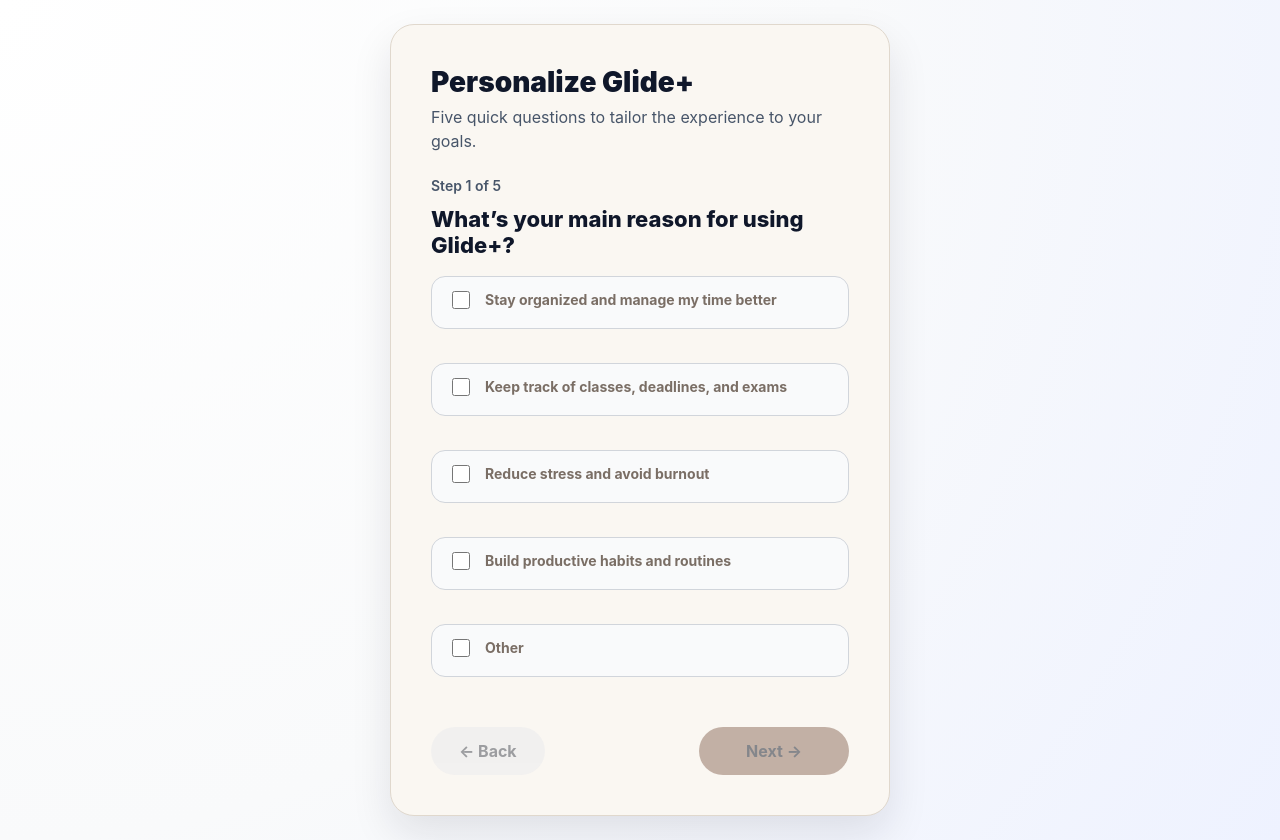
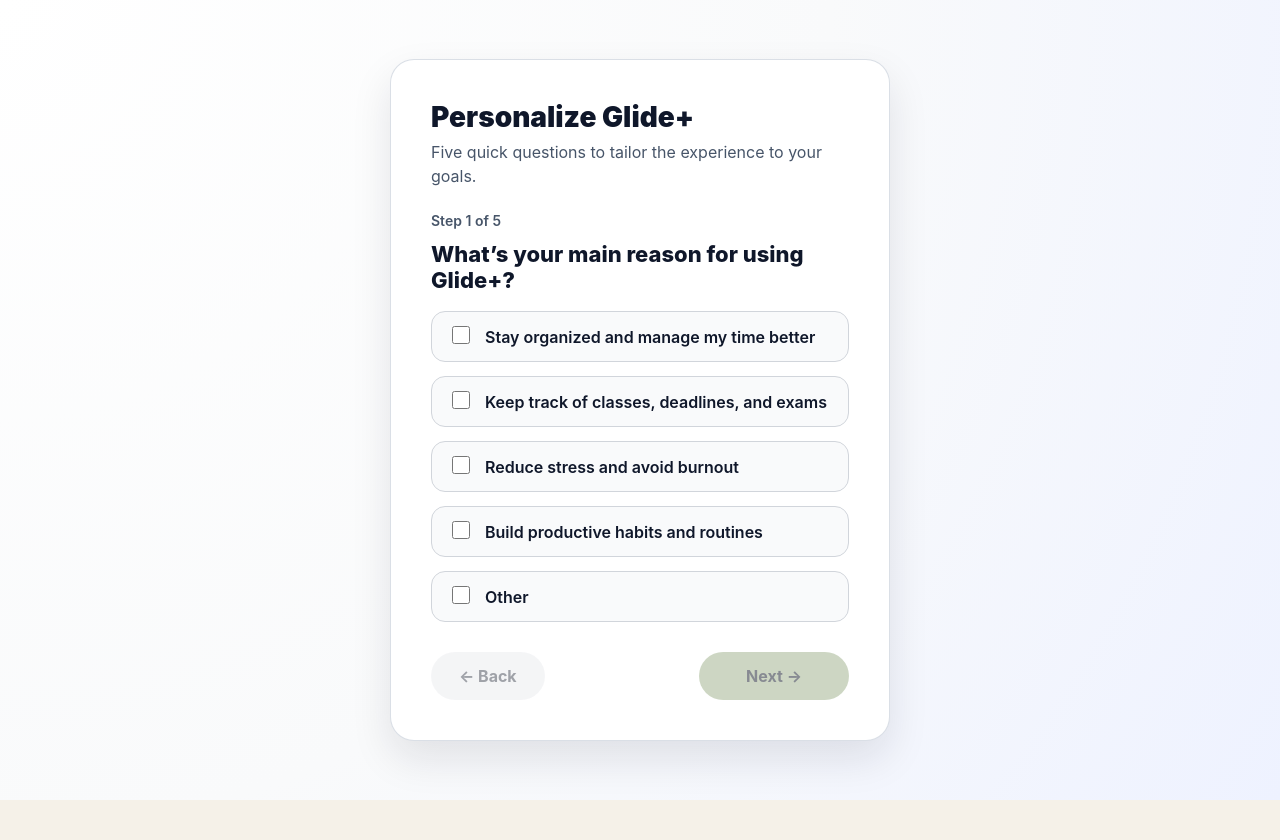
Before and after one commit to hannaberhanne/glide-capstone, a React (Vite) app in the folder frontend/: page /onboarding in a window 1280 px wide. After the commit the page ends 800 px from the top, so only its background shows below. Built offline with nearby package versions, Linux system fonts and the light colour scheme; no server answers.

Commit message:
Update auth and page styling

```diff
--- a/frontend/src/components/AddGoal.css
+++ b/frontend/src/components/AddGoal.css
@@ -94,8 +94,8 @@
 }
 
 .add-goal-input:focus {
-  border-color: var(--highlight-color, #C630F4);
-  box-shadow: 0 0 0 3px var(--accent-soft, rgba(198, 48, 244, 0.10));
+  border-color: var(--highlight-color);
+  box-shadow: 0 0 0 3px var(--accent-soft);
 }
 
 .add-goal-input::placeholder {
@@ -313,6 +313,6 @@
 }
 
 .add-goal-task-input:focus {
-  border-bottom-color: var(--highlight-color, #C630F4);
+  border-bottom-color: var(--highlight-color);
   box-shadow: none;
 }
--- a/frontend/src/pages/CanvasSetup.css
+++ b/frontend/src/pages/CanvasSetup.css
@@ -1,7 +1,4 @@
-/* theme variables */
-
-/* LIGHT MODE OVERRIDES (unique to this page) */
-:root {
+.canvas-setup-container {
   --canvas-bg-gradient: linear-gradient(135deg, #eef2ff, #fafafa);
   --canvas-card-bg: #ffffff;
   --canvas-title: #0f172a;
@@ -12,10 +9,15 @@
   --canvas-btn-text: #ffffff;
   --canvas-return: #64748b;
   --canvas-return-hover: #334155;
+  min-height: 100vh;
+  display: flex;
+  justify-content: center;
+  align-items: center;
+  background: var(--canvas-bg-gradient);
+  padding: 20px;
 }
 
-/* DARK MODE */
-html.dark-mode {
+html.dark-mode .canvas-setup-container {
   --canvas-bg-gradient: linear-gradient(135deg, #0a1220, #111827);
   --canvas-card-bg: #1e293b;
   --canvas-title: #f1f5f9;
@@ -28,8 +30,7 @@
   --canvas-return-hover: #ffffff;
 }
 
-/* HIGH CONTRAST MODE */
-html.high-contrast {
+html.high-contrast .canvas-setup-container {
   --canvas-bg-gradient: black;
   --canvas-card-bg: black;
   --canvas-title: yellow;
@@ -40,19 +41,6 @@
   --canvas-btn-text: black;
   --canvas-return: yellow;
   --canvas-return-hover: yellow;
-}
-
-/* =========================================
-   PAGE STYLES
-   ========================================= */
-
-.canvas-setup-container {
-  min-height: 100vh;
-  display: flex;
-  justify-content: center;
-  align-items: center;
-  background: var(--canvas-bg-gradient);
-  padding: 20px;
 }
 
 .canvas-setup-card {
--- a/frontend/src/pages/GoalsPage.css
+++ b/frontend/src/pages/GoalsPage.css
@@ -205,7 +205,7 @@
   transform: translateY(-3px);
   box-shadow: 0 10px 24px rgba(0, 0, 0, 0.1);
   border-color: var(--highlight-color);
-  background: rgba(198, 48, 244, 0.04);
+  background: var(--accent-soft);
 }
 
 .goal-card-add-inner {
@@ -226,7 +226,7 @@
   display: flex;
   align-items: center;
   justify-content: center;
-  background: rgba(198, 48, 244, 0.1);
+  background: var(--accent-soft);
   color: var(--highlight-color);
   font-size: 2rem;
   font-weight: 400;
--- a/frontend/src/pages/LoginPage.css
+++ b/frontend/src/pages/LoginPage.css
@@ -38,20 +38,20 @@
   margin-bottom: 24px;
 }
 
-label {
+.login-label {
   display: flex;
   flex-direction: column;
   margin-bottom: 20px;
 }
 
-label span {
+.login-label-text {
   margin-bottom: 6px;
   font-size: 14px;
   font-weight: 700;
   color: var(--text-muted);
 }
 
-input {
+.login-input {
   padding: 12px 14px;
   font-size: 15px;
   border-radius: 12px;
@@ -62,14 +62,14 @@
   transition: 0.2s ease;
 }
 
-input:focus {
+.login-input:focus {
   border-color: var(--highlight-color);
   background: var(--card-bg);
   box-shadow: 0 0 0 3px var(--accent-soft);
   outline: none;
 }
 
-button[type="submit"] {
+.login-submit {
   width: 100%;
   margin-top: 8px;
   padding: 14px;
@@ -84,12 +84,12 @@
   font-family: inherit;
 }
 
-button[type="submit"]:hover:not(:disabled) {
+.login-submit:hover:not(:disabled) {
   background: var(--highlight-color);
   color: #fff;
 }
 
-button[type="submit"]:disabled {
+.login-submit:disabled {
   opacity: 0.5;
   cursor: not-allowed;
 }
@@ -97,6 +97,21 @@
 .login-footer {
   margin-top: 22px;
   text-align: center;
+}
+
+.login-inline-copy {
+  margin-top: 1rem;
+  color: var(--text-muted);
+}
+
+.login-inline-link {
+  color: var(--highlight-color);
+  font-weight: 600;
+  text-decoration: none;
+}
+
+.login-inline-link:hover {
+  text-decoration: underline;
 }
 
 .create-link {
@@ -121,12 +136,12 @@
 
 .help-link:hover { opacity: 0.7; }
 
-html.high-contrast input { background: black; color: yellow; border-color: yellow; }
-html.high-contrast button[type="submit"] { background: yellow; color: black; }
+html.high-contrast .login-input { background: black; color: yellow; border-color: yellow; }
+html.high-contrast .login-submit { background: yellow; color: black; }
 
 @media (max-width: 640px) {
   .login-card { padding: 32px 26px; border-radius: 16px; }
   .login-header h1 { font-size: 24px; }
-  input { font-size: 14px; }
-  button[type="submit"] { font-size: 14px; }
+  .login-input { font-size: 14px; }
+  .login-submit { font-size: 14px; }
 }
--- a/frontend/src/pages/LoginPage.jsx
+++ b/frontend/src/pages/LoginPage.jsx
@@ -18,7 +18,6 @@
   async function handleSubmit(e) {
     e.preventDefault();
     if (!canSubmit || loading) return;
-
     setLoading(true);
 
     try {
@@ -42,13 +41,16 @@
       }
 
       nav("/dashboard", { state: { streakData } });
-
     } catch (error) {
       console.error("Login error:", error);
       let message = "Please fill in all fields correctly";
-      if (error.code === "auth/invalid-credential") message = "Invalid email or password.";
-      else if (error.code === "auth/user-not-found") message = "No account found with this email.";
-      else if (error.code === "auth/too-many-requests") message = "Too many failed attempts. Try again later.";
+      if (error.code === "auth/invalid-credential") {
+        message = "Invalid email or password.";
+      } else if (error.code === "auth/user-not-found") {
+        message = "No account found with this email.";
+      } else if (error.code === "auth/too-many-requests") {
+        message = "Too many failed attempts. Try again later.";
+      }
       setBanner({ message, type: "error" });
     } finally {
       setLoading(false);
@@ -65,19 +67,21 @@
           <p>Welcome back! Let's pick up where you left off.</p>
         </div>
 
-        <form onSubmit={handleSubmit}>
-          <label>
-            <span>Email</span>
+        <form className="login-form" onSubmit={handleSubmit}>
+          <label className="login-label">
+            <span className="login-label-text">Email</span>
             <input
+              className="login-input"
               type="email"
               value={email}
               onChange={(e) => setEmail(e.target.value)}
               disabled={loading}
             />
           </label>
-          <label>
-            <span>Password</span>
+          <label className="login-label">
+            <span className="login-label-text">Password</span>
             <input
+              className="login-input"
               type="password"
               value={password}
               onChange={(e) => setPassword(e.target.value)}
@@ -86,18 +90,19 @@
           </label>
 
           {banner && (
-              <AlertBanner
-                  message={banner.message}
-                  type={banner.type}
-                  onClose={() => setBanner(null)}
-              />)}
+            <AlertBanner
+              message={banner.message}
+              type={banner.type}
+              onClose={() => setBanner(null)}
+            />
+          )}
 
-          <button type="submit" disabled={!canSubmit || loading}>
+          <button className="login-submit" type="submit" disabled={!canSubmit || loading}>
             {loading ? "Logging in..." : "Log In"}
           </button>
-          <p style={{ marginTop: "1rem" }}>
+          <p className="login-inline-copy">
             Don't have an account?{" "}
-            <Link to="/signup" style={{ color: "var(--highlight-color)", fontWeight: 500 }}>
+            <Link to="/signup" className="login-inline-link">
               Sign up here
             </Link>
           </p>
@@ -107,7 +112,9 @@
           <Link to="/signup" className="create-link">
             Create Account
           </Link>
-          <Link to="/forgot-password" className="help-link">Forgot Password</Link>
+          <Link to="/forgot-password" className="help-link">
+            Can't log in?
+          </Link>
         </div>
       </div>
     </div>
--- a/frontend/src/pages/OnboardingPage.css
+++ b/frontend/src/pages/OnboardingPage.css
@@ -1,18 +1,11 @@
-body {
-  margin: 0;
-}
-
-:root {
-  --card-bg: #ffffff;
-  --card-border: rgba(148, 163, 184, 0.35);
-  --card-shadow: rgba(15, 23, 42, 0.1);
-  --ink: #0f172a;
-  --muted: #475569;
-  --accent: var(--highlight-color);
-  --brand-alt: #111827;
-}
-
 .onboarding-container {
+  --onboarding-card-bg: #ffffff;
+  --onboarding-card-border: rgba(148, 163, 184, 0.35);
+  --onboarding-card-shadow: rgba(15, 23, 42, 0.1);
+  --onboarding-ink: #0f172a;
+  --onboarding-muted: #475569;
+  --onboarding-accent: var(--highlight-color);
+  --onboarding-brand-alt: #111827;
   min-height: 100vh;
   display: flex;
   justify-content: center;
@@ -24,11 +17,11 @@
 .onboarding-card {
   width: 100%;
   max-width: 500px;
-  background: var(--card-bg);
+  background: var(--onboarding-card-bg);
   border-radius: 24px;
   padding: 40px;
-  border: 1px solid var(--card-border);
-  box-shadow: 0 18px 40px var(--card-shadow);
+  border: 1px solid var(--onboarding-card-border);
+  box-shadow: 0 18px 40px var(--onboarding-card-shadow);
   animation: fadeUp 0.4s ease;
 }
 
@@ -51,19 +44,19 @@
   margin: 0 0 6px;
   font-size: 28px;
   font-weight: 900;
-  color: var(--ink);
+  color: var(--onboarding-ink);
 }
 
 .onboarding-header p {
   margin: 0;
-  color: var(--muted);
+  color: var(--onboarding-muted);
   line-height: 1.5;
 }
 
 .onboarding-step {
   margin: 24px 0 12px;
   font-weight: 600;
-  color: var(--muted);
+  color: var(--onboarding-muted);
   font-size: 14px;
 }
 
@@ -71,12 +64,12 @@
   margin: 0 0 18px;
   font-size: 22px;
   font-weight: 800;
-  color: var(--ink);
+  color: var(--onboarding-ink);
 }
 
 .onboarding-sub {
   margin: 0 0 24px;
-  color: var(--muted);
+  color: var(--onboarding-muted);
 }
 
 .onboarding-choices {
@@ -96,7 +89,7 @@
   background: #f9fafb;
   font-size: 16px;
   font-weight: 600;
-  color: var(--ink);
+  color: var(--onboarding-ink);
   cursor: pointer;
   transition: border 0.2s ease, background 0.2s ease;
 }
@@ -115,7 +108,7 @@
 }
 
 .onboarding-option:hover {
-  border-color: var(--accent);
+  border-color: var(--onboarding-accent);
   background: #fff5f0;
 }
 
@@ -152,7 +145,7 @@
 
 .onboarding-backbtn {
   background: #e5e7eb;
-  color: #111827;
+  color: var(--onboarding-brand-alt);
 }
 
 .onboarding-backbtn:disabled {
@@ -161,8 +154,8 @@
 }
 
 .onboarding-primary-btn {
-  background: var(--accent);
-  color: var(--brand-alt);
+  background: var(--onboarding-accent);
+  color: var(--onboarding-brand-alt);
   width: 150px;
 }
 
@@ -174,12 +167,12 @@
 .onboarding-footer {
   margin-top: 26px;
   text-align: center;
-  color: var(--muted);
+  color: var(--onboarding-muted);
   font-size: 14px;
 }
 
 .onboarding-link {
-  color: var(--accent);
+  color: var(--onboarding-accent);
   font-weight: 700;
 }
 
```
